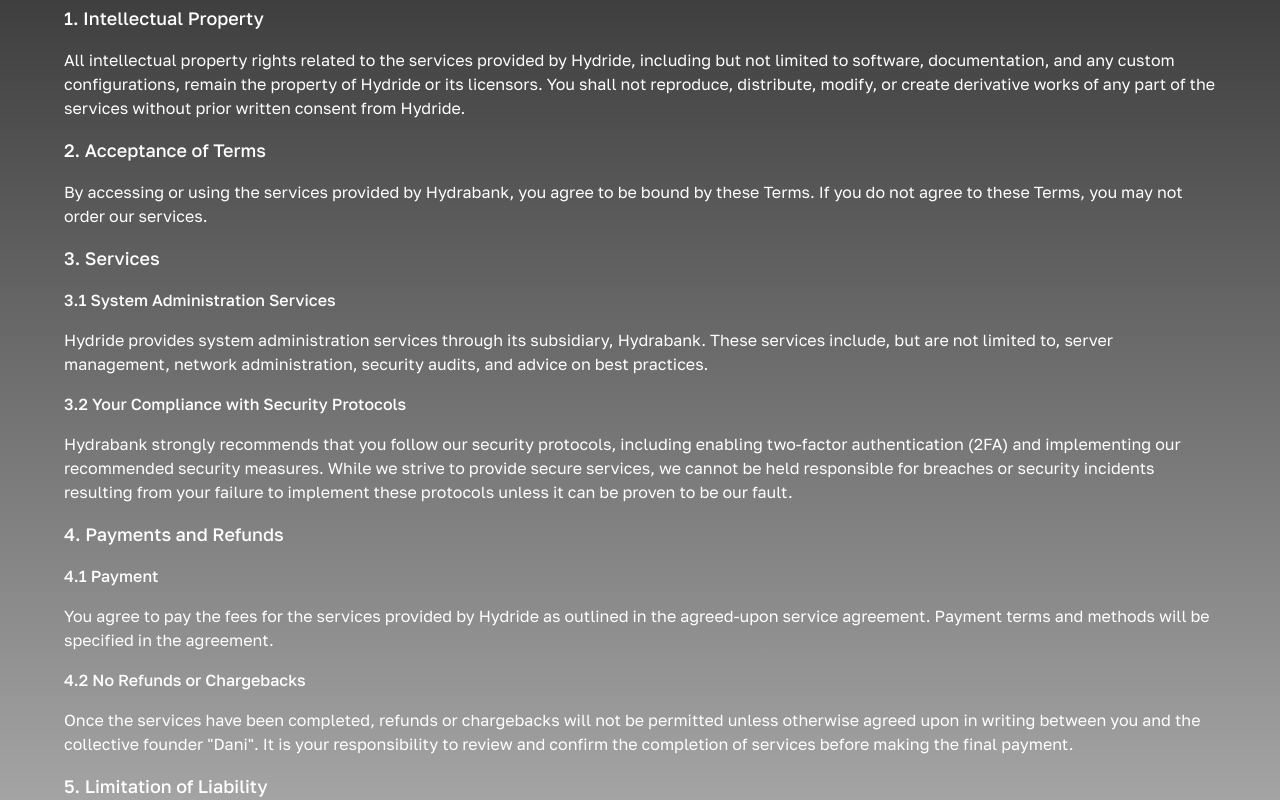
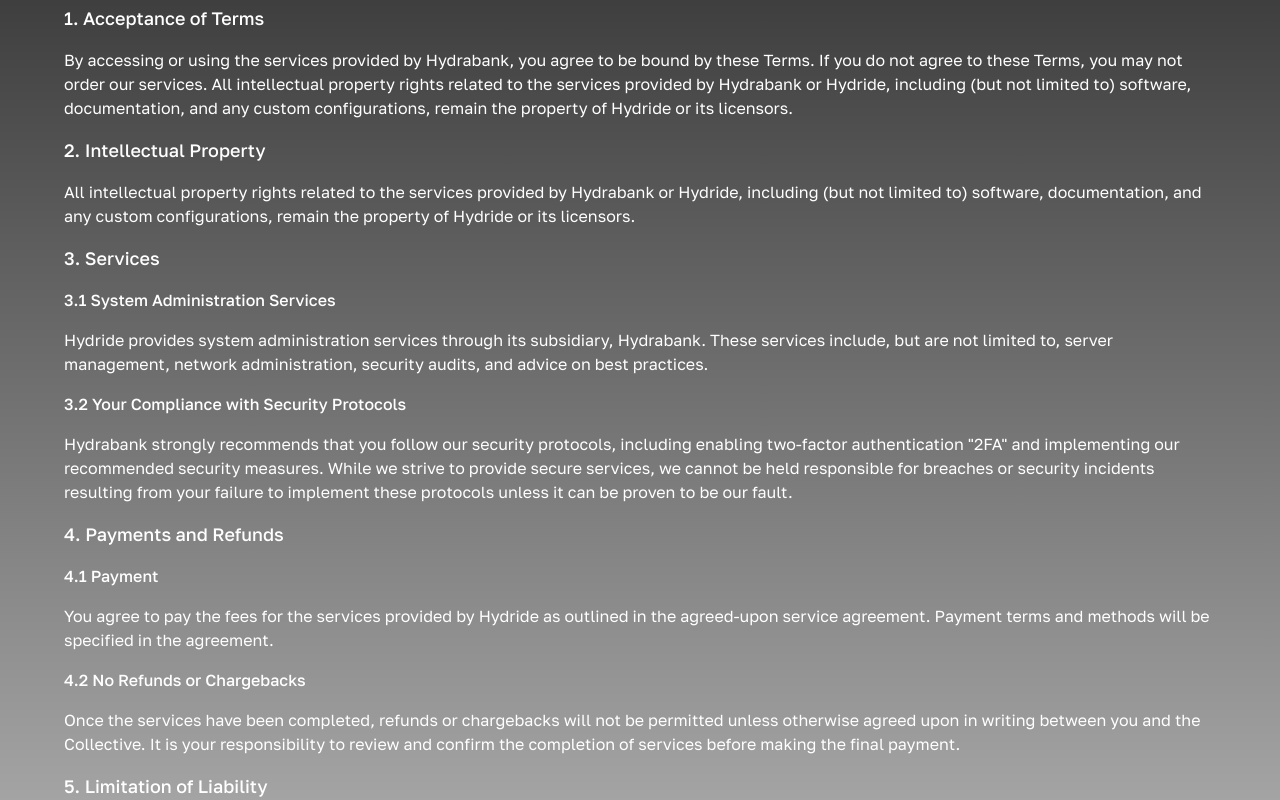
Before and after one commit to hydridecollective/hydrabank, a Next.js app: page /terms in a window 1280 px wide. Shown: the part 300-1100 px from the top of the page. Built offline with nearby package versions, Linux system fonts and the light colour scheme; what tailwindcss-animatecss would draw is missing.

Commit message:
Change of some legal stuff

```diff
--- a/src/app/terms/page.jsx
+++ b/src/app/terms/page.jsx
@@ -17,13 +17,15 @@
             <p>
               These Terms of Service (&quot;Terms&quot;) govern your use of the services provided by Hydride (&quot;Collective&quot;), including the system administration services provided by Hydrabank (&quot;Hydrabank&quot;). Please read these Terms carefully before using our services.
             </p>
-            <h3 className="text-lg font-medium">1. Intellectual Property</h3>
+            <h3 className="text-lg font-medium">1. Acceptance of Terms</h3>
             <p>
-              All intellectual property rights related to the services provided by Hydride, including but not limited to software, documentation, and any custom configurations, remain the property of Hydride or its licensors. You shall not reproduce, distribute, modify, or create derivative works of any part of the services without prior written consent from Hydride.
+            By accessing or using the services provided by Hydrabank, you agree to be bound by these Terms. If you do not agree to these Terms, you may not order our services.
+
+            All intellectual property rights related to the services provided by Hydrabank or Hydride, including (but not limited to) software, documentation, and any custom configurations, remain the property of Hydride or its licensors.
             </p>
-            <h3 className="text-lg font-medium">2. Acceptance of Terms</h3>
+            <h3 className="text-lg font-medium">2. Intellectual Property</h3>
             <p>
-              By accessing or using the services provided by Hydrabank, you agree to be bound by these Terms. If you do not agree to these Terms, you may not order our services.
+            All intellectual property rights related to the services provided by Hydrabank or Hydride, including (but not limited to) software, documentation, and any custom configurations, remain the property of Hydride or its licensors.
             </p>
             <h3 className="text-lg font-medium">3. Services</h3>
             <h3 className="text-md font-medium">3.1 System Administration Services</h3>
@@ -32,7 +34,7 @@
             </p>
             <h3 className="text-md font-medium">3.2 Your Compliance with Security Protocols</h3>
             <p>
-              Hydrabank strongly recommends that you follow our security protocols, including enabling two-factor authentication (2FA) and implementing our recommended security measures. While we strive to provide secure services, we cannot be held responsible for breaches or security incidents resulting from your failure to implement these protocols unless it can be proven to be our fault.
+              Hydrabank strongly recommends that you follow our security protocols, including enabling two-factor authentication &quot;2FA&quot; and implementing our recommended security measures. While we strive to provide secure services, we cannot be held responsible for breaches or security incidents resulting from your failure to implement these protocols unless it can be proven to be our fault.
             </p>
             <h3 className="text-lg font-medium">4. Payments and Refunds</h3>
             <h3 className="text-md font-medium">4.1 Payment</h3>
@@ -41,8 +43,7 @@
             </p>
             <h3 className="text-md font-medium">4.2 No Refunds or Chargebacks</h3>
             <p>
-              Once the services have been completed, refunds or chargebacks will not be permitted unless otherwise agreed upon in writing between you and the collective founder &quot;Dani&quot;. It is your responsibility to review and confirm the completion of services before making the final payment.
-            </p>
+            Once the services have been completed, refunds or chargebacks will not be permitted unless otherwise agreed upon in writing between you and the Collective. It is your responsibility to review and confirm the completion of services before making the final payment.            </p>
             <h3 className="text-lg font-medium">5. Limitation of Liability</h3>
             <p>
               To the maximum extent permitted by law, Hydride, its managers, directors, employees, and affiliates shall not be liable for any direct, indirect, incidental, special, or consequential damages resulting from the use or inability to use our services, including but not limited to damages for loss of profits, data, or business.
```
